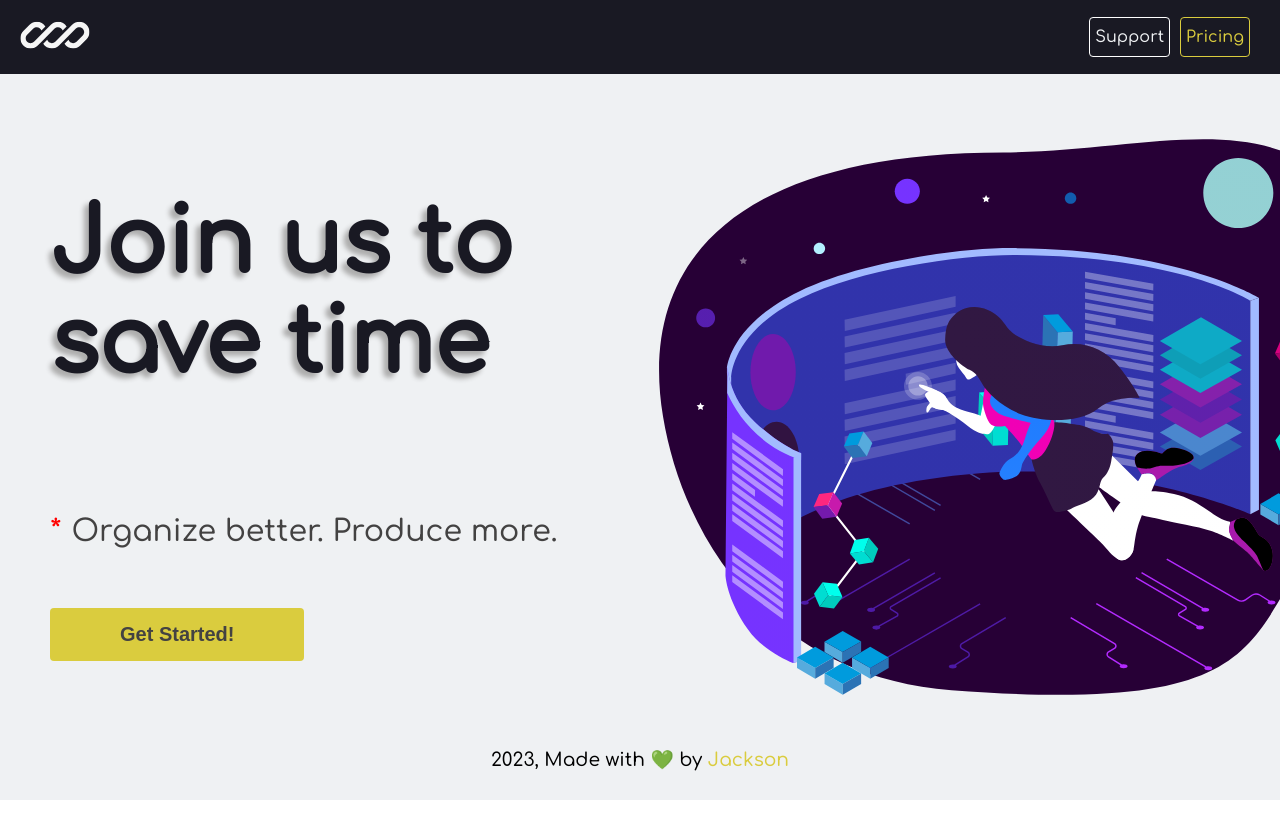
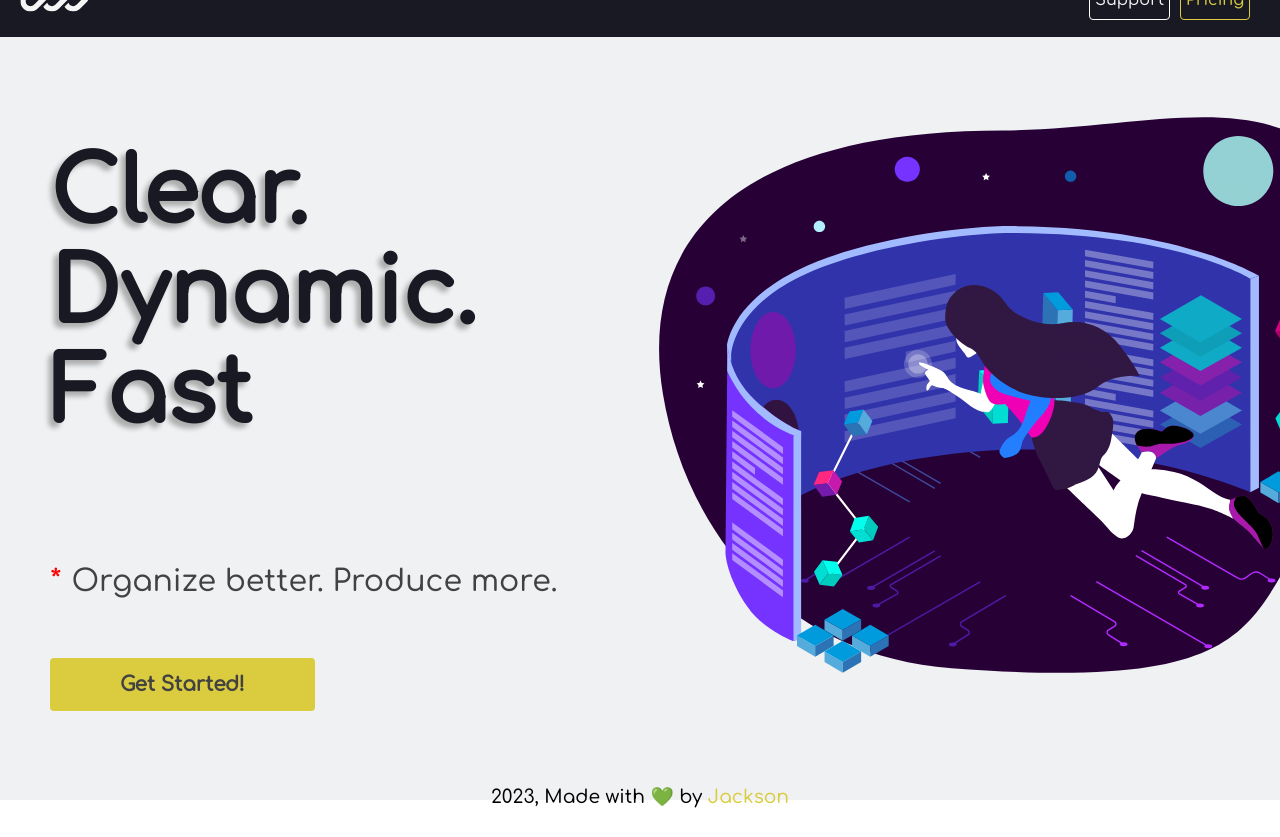
Before and after one commit to jepguzman/Login-Vue3-Pinia, a Vue app: page / in a window 1280 px wide. Shown: the top 837 px of the page. Before the commit the page ends 800 px from the top, so only its background shows below. Built offline with nearby package versions, Linux system fonts and the light colour scheme.

Commit message:
(restyled): landing little details

```diff
--- a/src/views/Landing.vue
+++ b/src/views/Landing.vue
@@ -9,7 +9,7 @@ import Footer from '@/components/Footer.vue'
 
     <div class="landing__body">
       <div class="landing__body__slogan">
-        <h1>Join us to save time</h1>
+        <h1>Clear. Dynamic. Fast</h1>
         <h3 class="landing__body__slogan__description">
           <p>*</p>
           Organize better. Produce more.
@@ -74,6 +74,13 @@ import Footer from '@/components/Footer.vue'
         background-color: $secondary-color;
         border-style: none;
         border-radius: 4px;
+        cursor: pointer;
+        transition: 0.5s;
+        font-family: test;
+        &:hover {
+          transition: 0.5s;
+          transform: scale(1.05);
+        }
 
         .link-button {
           text-decoration: none;
@@ -86,11 +93,8 @@ import Footer from '@/components/Footer.vue'
 
     &__ilustration {
       width: 50%;
-      align-self: flex-end;
+      align-self: center;
       justify-self: flex-end;
-
-      img {
-      }
     }
   }
 }
```
